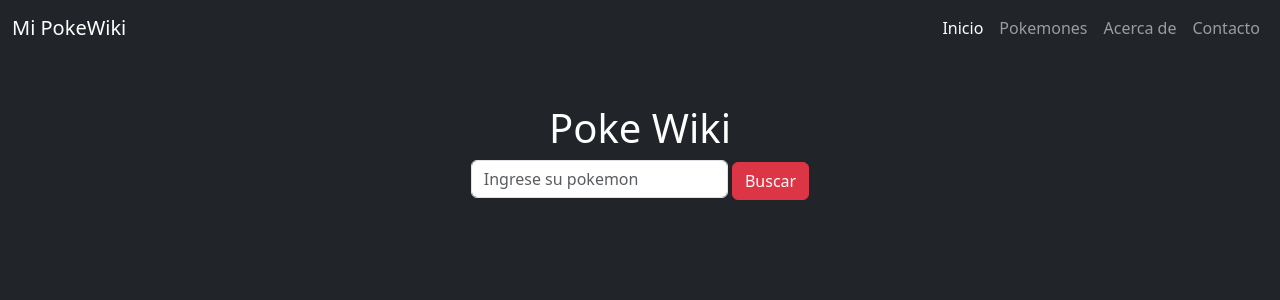
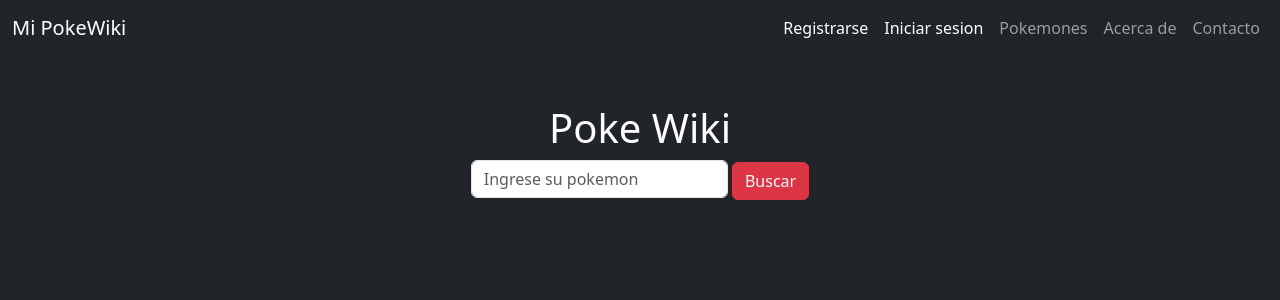
Before and after one commit to Diego-Ulpin12/ProyectoFinal_2024, a PHP site: page / in a window 1280 px wide. Shown: the top 300 px of the page. Run offline with PHP 8.4, Linux system fonts and the light colour scheme.

Commit message:
Update index.php
Enlaces a login y registro agregados

```diff
--- a/index.php
+++ b/index.php
@@ -18,7 +18,10 @@
       <div class="collapse navbar-collapse" id="navbarNav">
         <ul class="navbar-nav ms-auto">
           <li class="nav-item">
-            <a class="nav-link active" aria-current="page" href="#">Inicio</a>
+            <a class="nav-link active" aria-current="page" href="registro.php">Registrarse</a>
+          </li>
+          <li class="nav-item">
+            <a class="nav-link active" aria-current="page" href="login.php">Iniciar sesion</a>
           </li>
           <li class="nav-item">
             <a class="nav-link" href="#">Pokemones</a>
```
